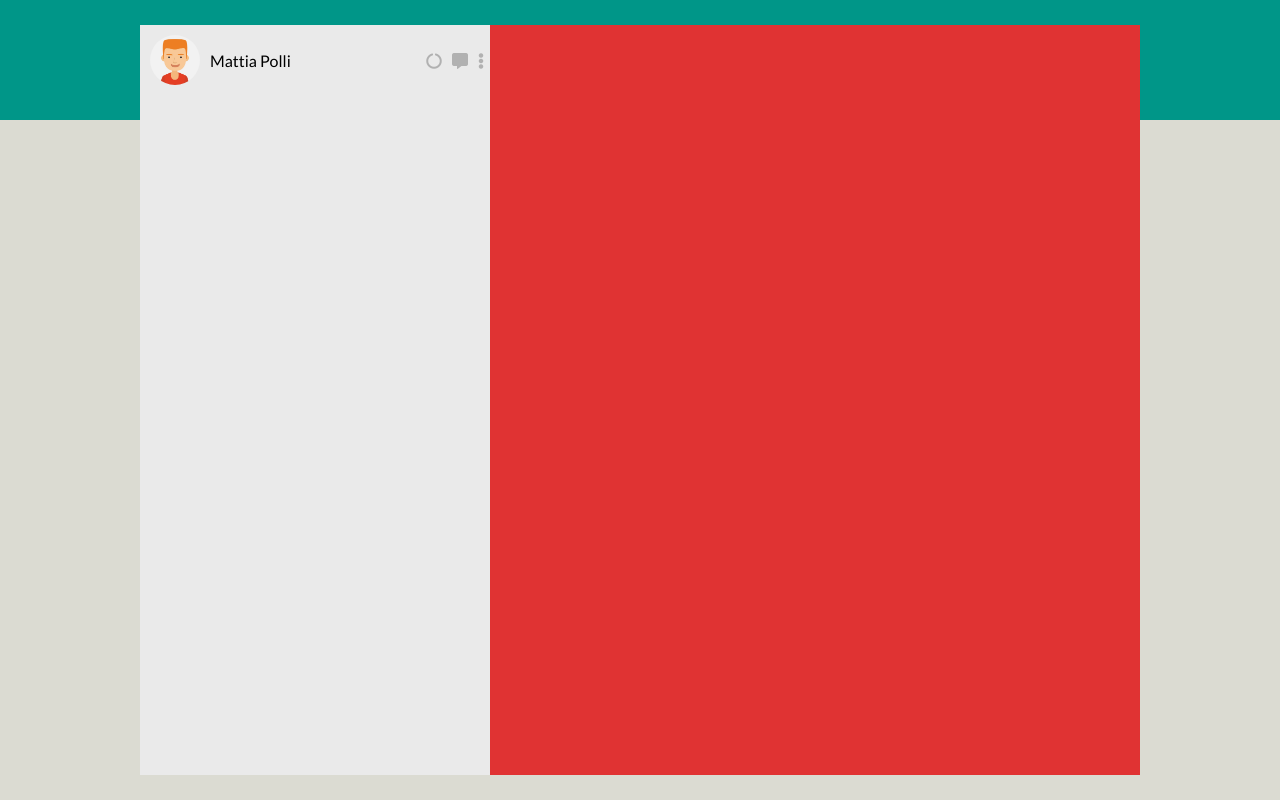
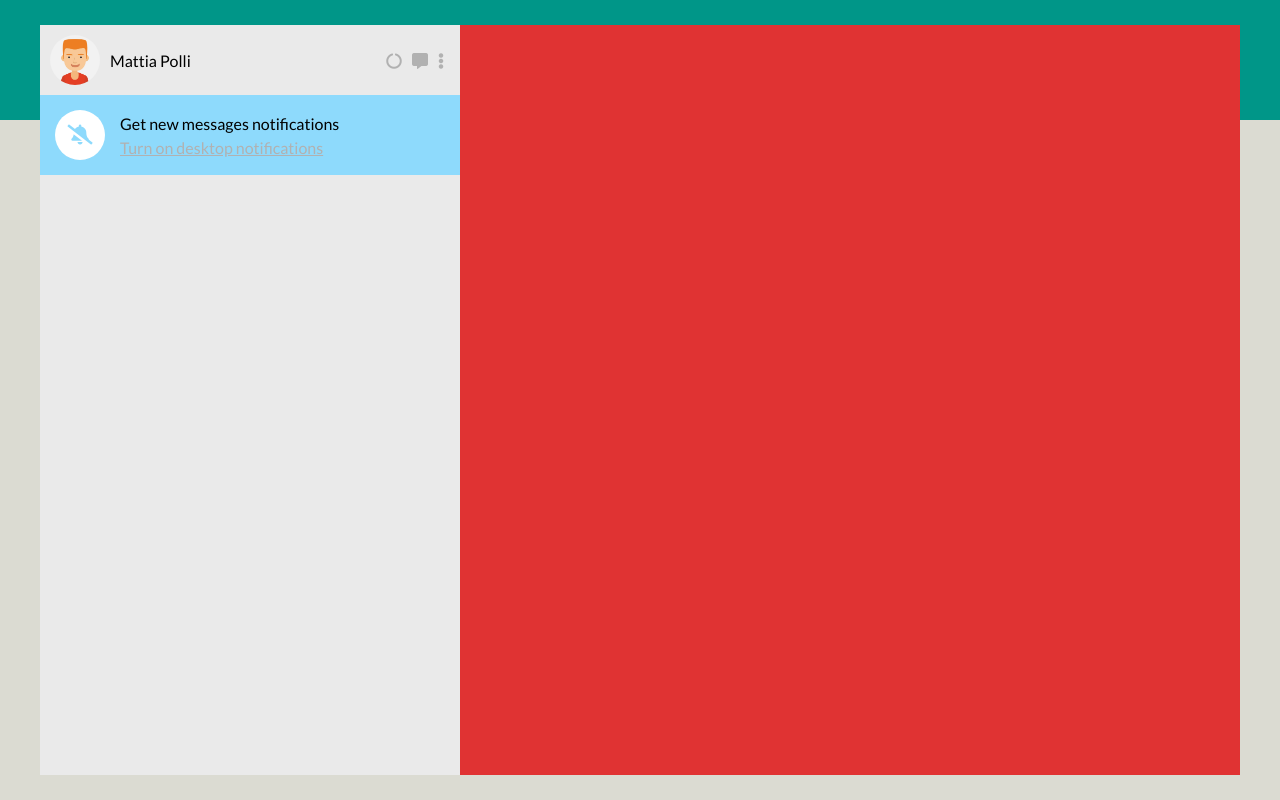
Before and after one commit to MattiaPolli93/vue-boolzapp, a plain HTML site: page index.html in a window 1280 px wide. Drawn offline with nearby package versions, Linux system fonts and the light colour scheme.

Commit message:
Add notifications container

```diff
--- a/css/style.css
+++ b/css/style.css
@@ -18,9 +18,13 @@
     display: flex;
 }
 
+.dark-grey {
+    color: #b1b1b1;
+}
+
 /* Main container */
 .main-container {
-    flex-basis: 1000px;
+    flex-basis: 1200px;
     height: calc(100vh - 50px);
     /* ! Remove */
     background-color: #e03333;
@@ -53,7 +57,7 @@
 
 .nav ul {
     justify-content: center;
-    color: #b1b1b1;
+    padding-right: 10px;
 }
 
 .nav ul li {
@@ -63,7 +67,29 @@
 
 /* Notifications */
 .notifications {
+    flex-basis: 100%;
+    align-items: center;
+    background-color: #8edafc;
+}
 
+.left-not {
+    justify-content: center;
+    align-items: center;
+    height: 50px;
+    width: 50px;
+    margin: 15px;
+    border-radius: 50%;
+    background-color: #fff;
+    padding: 20px;
+}
+
+.left-not .fa-bell-slash {
+    font-size: 20px;
+    color: #8edafc;
+}
+
+.right-not p {
+    margin-bottom: 5px;
 }
 
 /* SearchBar */
--- a/index.html
+++ b/index.html
@@ -31,7 +31,7 @@
 
                     <!-- Mini Navbar -->
                     <div class="nav">
-                        <ul class="flex">
+                        <ul class="flex dark-grey">
                             <li>
                                 <i class="fas fa-circle-notch"></i>
                             </li>
@@ -46,8 +46,17 @@
                 </div>
 
                 <!-- Notifications -->
-                <div class="notifications">
+                <div class="notifications flex">
+                    <!-- Bell icon -->
+                    <div class="left-not flex">
+                        <i class="fas fa-bell-slash"></i>
+                    </div>
 
+                    <!-- Notification messages -->
+                    <div class="right-not">
+                        <p>Get new messages notifications</p>
+                        <a class="dark-grey" href="#">Turn on desktop notifications</a>
+                    </div>
                 </div>
 
                 <!-- SearchBar -->
```
